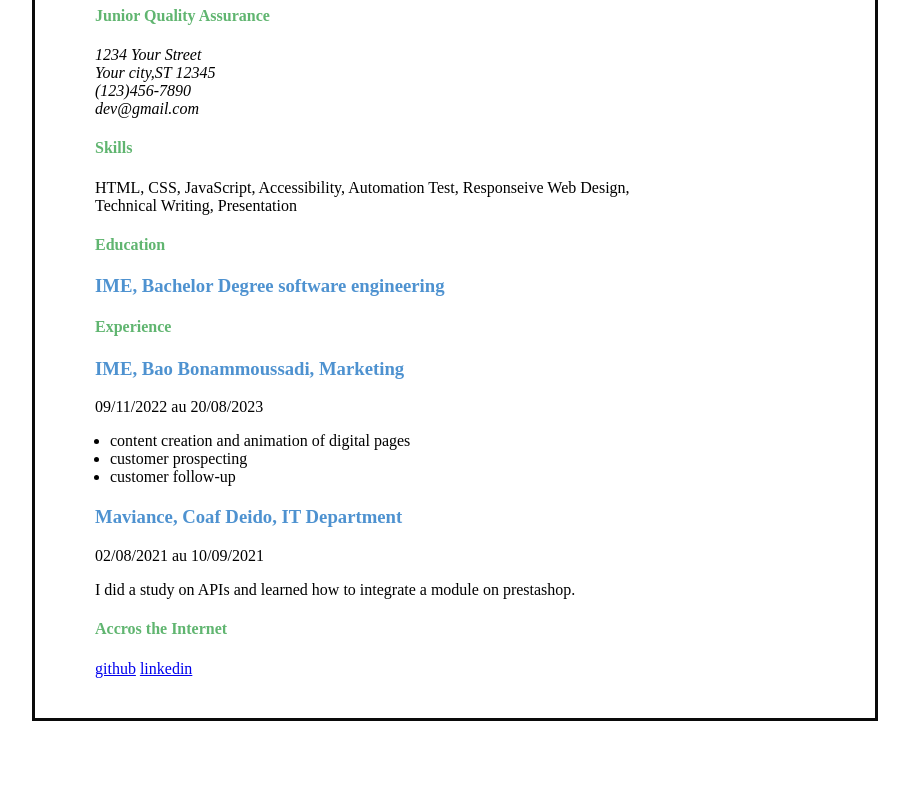
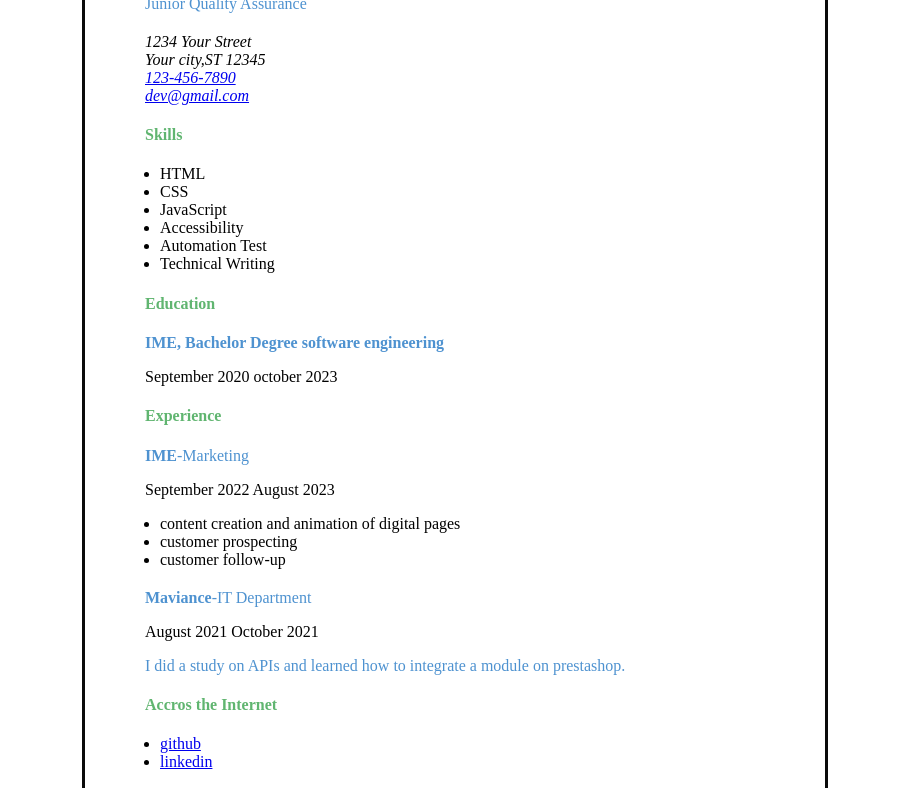
Before and after one commit to Devseptomerveille/Single-Page-CV, a plain HTML site: page index.html in a window 1280 px wide. Shown: the part 159-947 px from the top of the page, without its empty margins (185-1094 px from the left). Before the commit the page ends 900 px from the top, so only its background shows below. Drawn offline with Linux system fonts and the light colour scheme.

Commit message:
update projet with a semantic HTML approach

```diff
--- a/index.html
+++ b/index.html
@@ -6,43 +6,65 @@
     <link rel="stylesheet" href="style.css">
 </head>
 <body>
-    <header></header>
+<main>
+   <!-- personal details section -->
+   <section>
+    <hr/>
     <h1>Septo Merveille</h1>
-    <section>
-        <h4 class="domain">Junior Quality Assurance</h4>
+    <p>Junior Quality Assurance</p>
+   </section>
+   <section>
         <address>
             1234 Your Street <br>
             Your city,ST 12345 <br>
-            (123)456-7890 <br>
-            dev@gmail.com
+            <a href="tel:123-456-7890">123-456-7890</a><br>
+            <a href="mail:dev@gmail.com">dev@gmail.com</a>
         </address>
-    </section>
+   </section>
+   <!-- skills section -->
    <section>
-    <h4 class="Skills">Skills</h4>
-    <p>HTML, CSS, JavaScript, Accessibility, Automation Test, Responseive Web Design, <br>
-    Technical Writing, Presentation</p>
+    <h4>Skills</h4>
+    <ul>
+        <li>HTML</li>
+        <li>CSS</li>
+        <li>JavaScript</li>
+        <li>Accessibility</li>
+        <li>Automation Test</li>
+        <li>Technical Writing</li>
+    </ul>
    </section>
+   <!-- Education section -->
    <section>
-        <h4 class="Education">Education</h4>
-        <h3>IME, Bachelor Degree software engineering</h3>
+        <h4>Education</h4>
+        <p><strong>IME, Bachelor Degree software engineering</strong></p>
+        <time datetime="2020-09">September 2020</time>
+        <time datetime="2023-10">october 2023</time>
    </section>
+   <!-- experience section -->
    <section>
-    <h4 class="Experience">Experience</h4>
-    <h3>IME, Bao Bonammoussadi, Marketing</h3>
-    <p>09/11/2022 au 20/08/2023</p>
+    <h4>Experience</h4>
+    <p><strong>IME</strong>-Marketing</p>
+    <time datetime="2022-09">September 2022</time>
+    <time datetime="2023-08">August 2023</time>
     <ul>
         <li>content creation and animation of digital pages</li>
         <li>customer prospecting</li>
         <li>customer follow-up</li>
     </ul>
-    <h3>Maviance, Coaf Deido, IT Department</h3>
-    <p>02/08/2021 au 10/09/2021</p>
+    <p><strong>Maviance</strong>-IT Department</p>
+    <time datetime="2021-08">August 2021</time>
+    <time datetime="2021-10">October 2021</time>
     <P>I did a study on APIs and learned how to integrate a module on prestashop.</P>
    </section>
+   <!-- social link section -->
     <section>
-        <h4 class="ATM">Accros the Internet</h4>
-        <a href="https://github.com/Devseptomerveille">github</a>
-        <a href="https://www.linkedin.com/notifications/?filter=all">linkedin</a>
+        <h4>Accros the Internet</h4>
+        <ul>
+            <li><a href="https://github.com/Devseptomerveille">github</a></li>
+            <li><a href="https://www.linkedin.com/notifications/?filter=all">linkedin
+
+        </ul>
     </section>
+</main>
 </body>
 </html>
--- a/style.css
+++ b/style.css
@@ -1,5 +1,5 @@
-body{
-    max-width: 800px;
+body main{
+    max-width: 700px;
     margin: 20px auto ;
     padding: 20px;
     background: #fff;
@@ -8,11 +8,11 @@ body{
     display:block;
 
 }
-header {
+hr {
 
     border-top: 3px solid #0e0f11; /* Trait solide juste en haut du header */
-    width: 70%;
-    margin: 40px 40px 0px;
+    width: 80%;
+    margin: 40px 0px 0px 0px;
 }
 section {
     margin-bottom: 20px;
@@ -24,13 +24,12 @@ section ul {
 }
 h1{
     margin-bottom: 20px;
-    padding: 0 40px; /* Espace intérieur pour chaque section */
 }
 section h4 {
     font-family: 'Times New Roman', sans-serif;
     color: #60B570;
 }
-section h3 {
+section p {
     font-family: 'Times New Roman', sans-serif;
     color: #4E92D0;
 }
```
